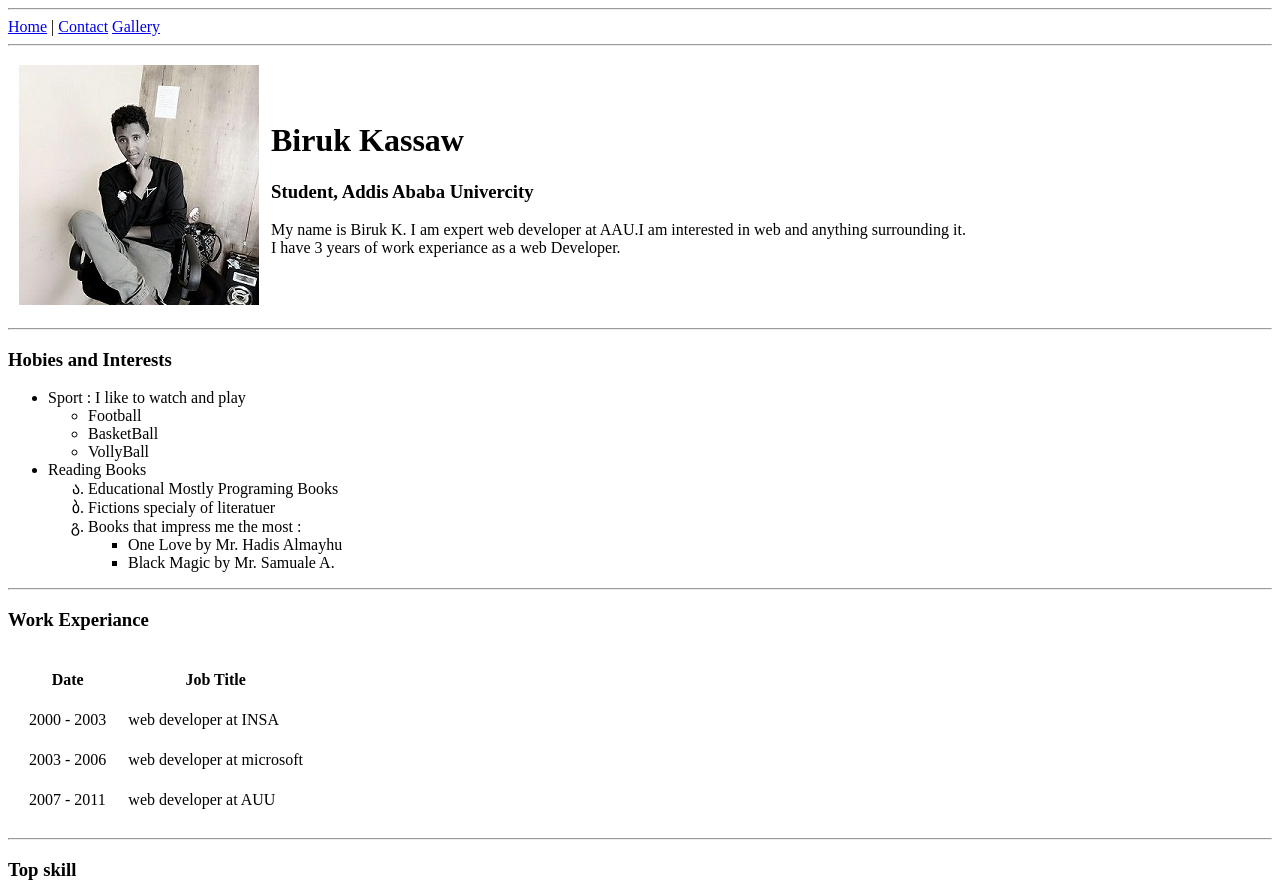
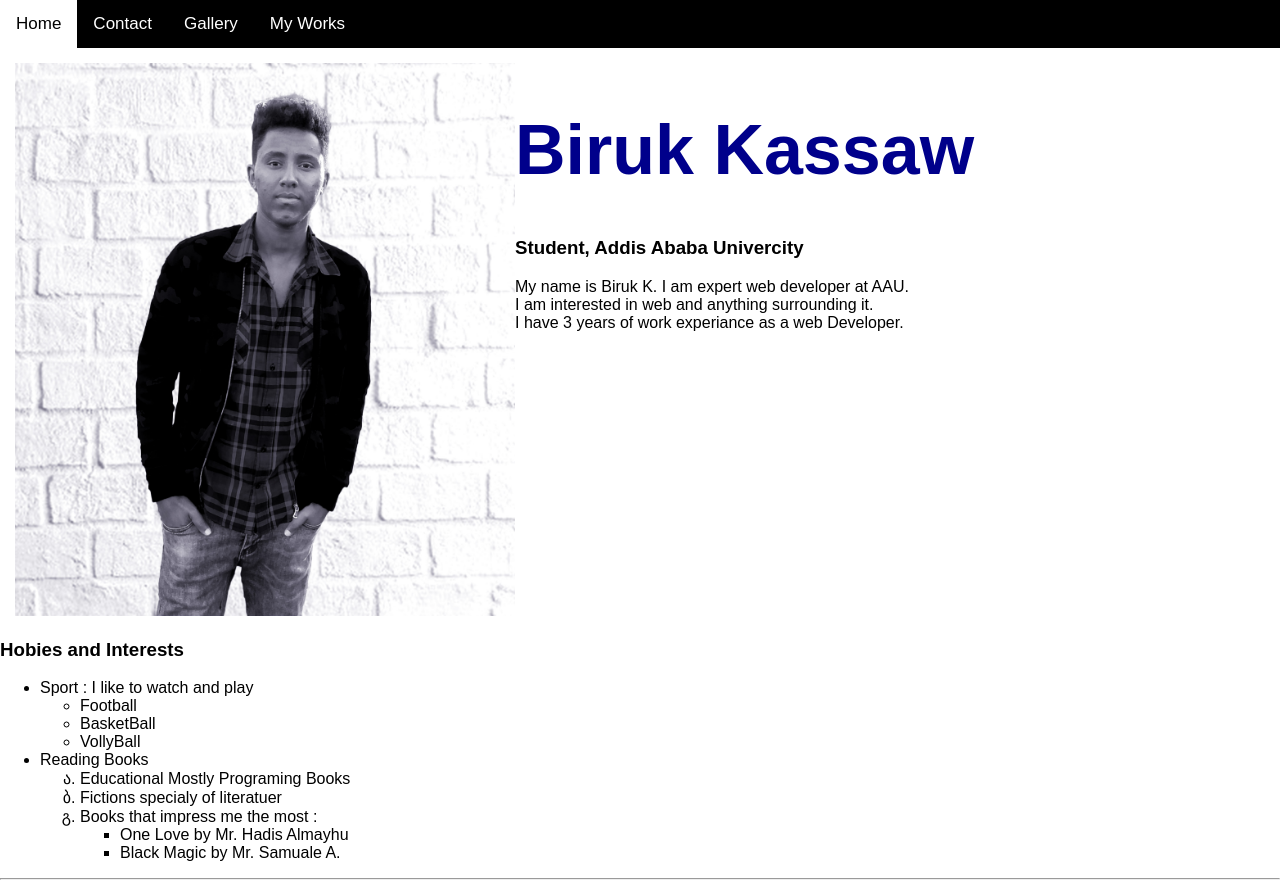
Before and after one commit to biruk-kassaw/MyCv, a plain HTML site: page index.html in a window 1280 px wide. Shown: the top 884 px of the page. Drawn offline with Linux system fonts and the light colour scheme.

Commit message:
updating the navbar and changing file structure for images and css files

```diff
--- /dev/null
+++ b/asset/css/index.css
@@ -0,0 +1,43 @@
+body {
+  margin: 0;
+  font-family: Arial, Helvetica, sans-serif;
+}
+
+.topnav {
+  overflow: hidden;
+  background-color: black;
+}
+
+.topnav a {
+  float: left;
+  color: white;
+  text-align: center;
+  padding: 14px 16px;
+  text-decoration: none;
+  font-size: 17px;
+}
+
+.topnav a:hover {
+  background-color: rgb(255, 255, 255);
+  color: black;
+}
+
+.topnav a.active {
+  background-color: #4caf50;
+  color: white;
+}
+
+div#topImageContainer {
+  display: flex;
+  flex-wrap: wrap;
+  margin: 15px;
+}
+
+div#topImageContainer .image img {
+  width: 500px;
+}
+
+#headerInJumbo {
+  color: darkblue;
+  font-size: 70px;
+}
--- a/index.html
+++ b/index.html
@@ -4,27 +4,30 @@
     <meta charset="UTF-8">
     <meta name="viewport" content="width=device-width, initial-scale=1.0">
     <link rel="icon" href="./asset/download.ico" type="image/icon type">
+    <link rel="stylesheet" href="./asset/css/index.css">
     <title>Biruk</title>
 </head>
 <body>
-    <hr>
-    <a href="index.html">Home</a> |
-    <a href="contact.html">Contact</a>
-    <a href="gallery.html">Gallery</a>
-    <hr>
-    <table cellspacing="10px">
-        <tr>
-            <td><img src="./asset/download.jpg" alt="myImg"></td>
-            <td><h1>Biruk Kassaw</h1>
-                <h3>Student, Addis Ababa Univercity  </h3>
-                <p>My name is Biruk K. I am expert web developer at AAU.I am interested in web and anything surrounding it. <br> I have 3 years of work experiance as a web Developer. </p>
+    <div class="body">
+        <div class="topnav">
+            <a href="index.html">Home</a> |
+            <a href="contact.html">Contact</a>
+            <a href="gallery.html">Gallery</a>
+            <a href="myworks.html">My Works</a>
+        </div>
+    </div>
 
-            </td>
-        </tr>
-    </table>
+    <div id="topImageContainer">
+        <div class="image">
+            <img src="./asset/images/download.jpg" alt="myImg">
+        </div>
+        <div id="sideNotes">
+            <h1 id="headerInJumbo">Biruk Kassaw</h1>
+            <h3>Student, Addis Ababa Univercity  </h3>
+            <p>My name is Biruk K. I am expert web developer at AAU. <br> I am interested in web and anything surrounding it. <br> I have 3 years of work experiance as a web Developer. </p>
+        </div>
+    </div>
 
-
-        <hr>
         <!-- List -->
         <h3>Hobies and Interests</h3>
         <ul>
```
Also changed, not shown: contact.html (+3 -1 lines), gallery.html (+3 -1 lines), asset/download.jpg (deleted), asset/images/download.ico (renamed from asset/download.ico), asset/images/download.jpg (added), asset/images/download.png (renamed from asset/download.png), asset/images/logo.png (renamed from asset/logo.png), asset/images/pic1.jpeg (renamed from asset/pic1.jpeg), asset/images/pic2.jpg (renamed from asset/pic2.jpg), asset/images/pic3.jpg (renamed from asset/pic3.jpg), asset/images/pic6.jpg (renamed from asset/pic6.jpg), myworks.html (added), 6 other files.
